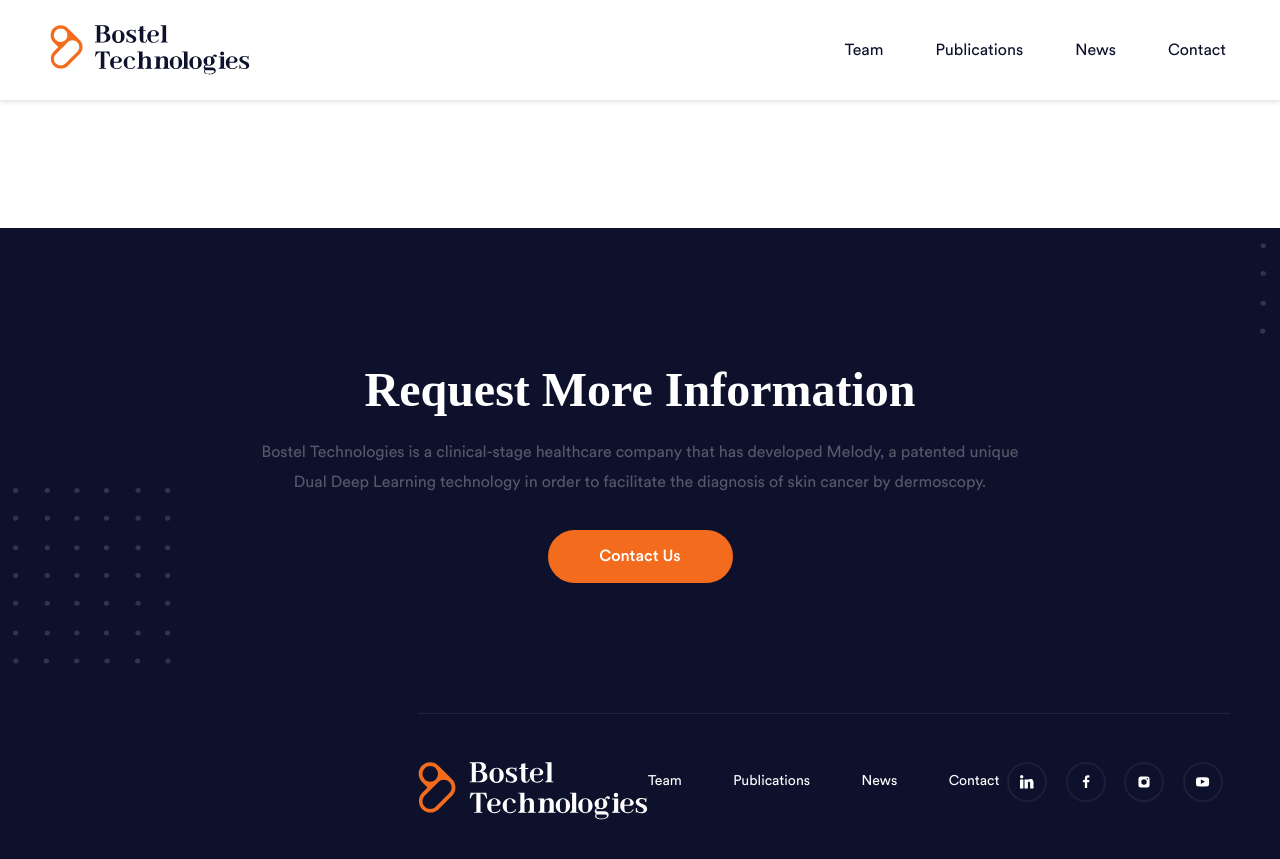
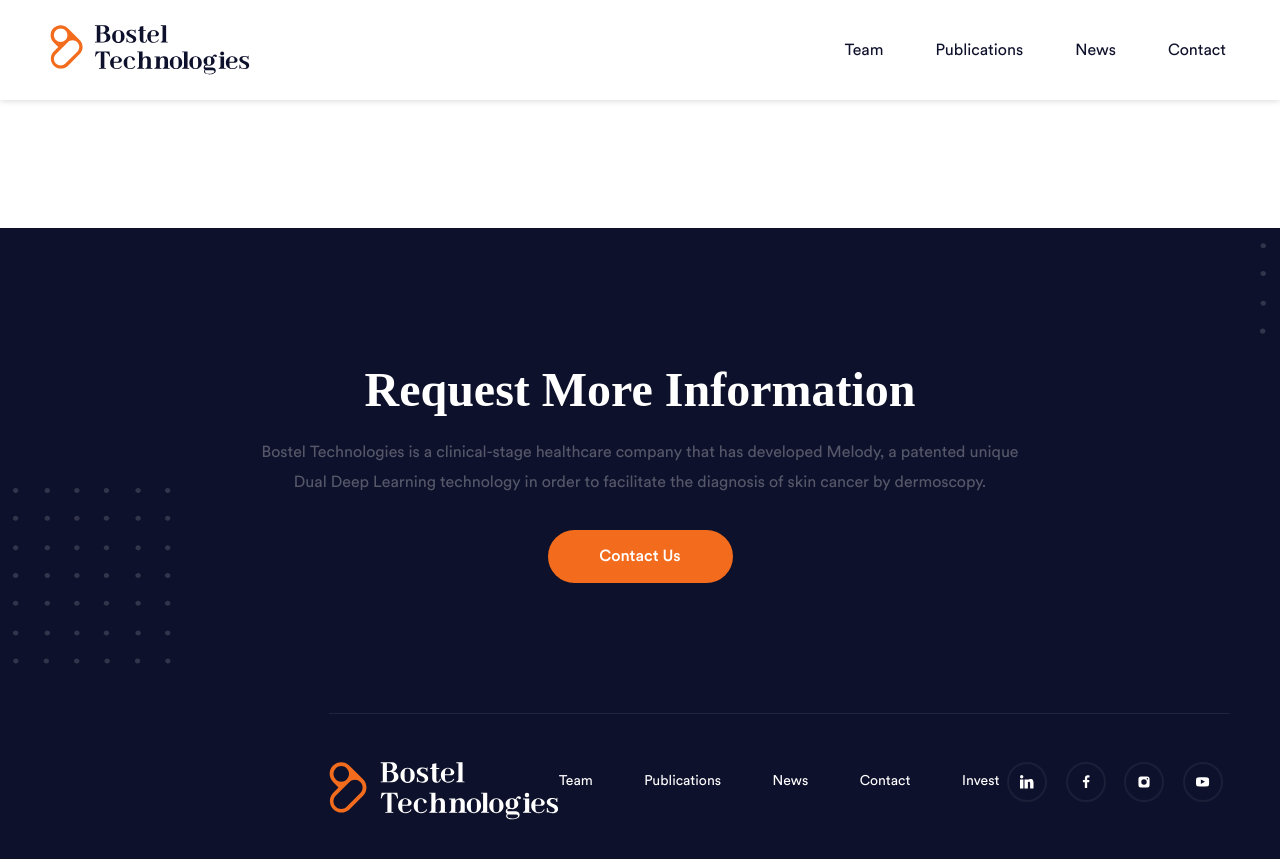
Before and after one commit to brucenwalker/bostelweb, a Jekyll site: the page built from index.md, in a window 1280 px wide and 900 px high, scrolled down 3935 px. Shown: the top 859 px of the window. Built offline with Jekyll 4.4.1, drawn with Linux system fonts in a browser that asks for light colours; some web fonts are replaced.

Commit message:
Add files via upload

```diff
--- a/_includes/footer.html
+++ b/_includes/footer.html
@@ -15,6 +15,7 @@
                     <li><a href="/publications">{{ site.t.publications }}</a></li>
                     <li><a href="/news/">{{ site.t.news }}</a></li>
                     <li><a href="/contact">{{ site.t.contact }}</a></li>
+                    <li><a href="/invest">{{ site.t.invest }}</a></li>
                 </ul>
             </div>
             <div class="footer-social">
```
